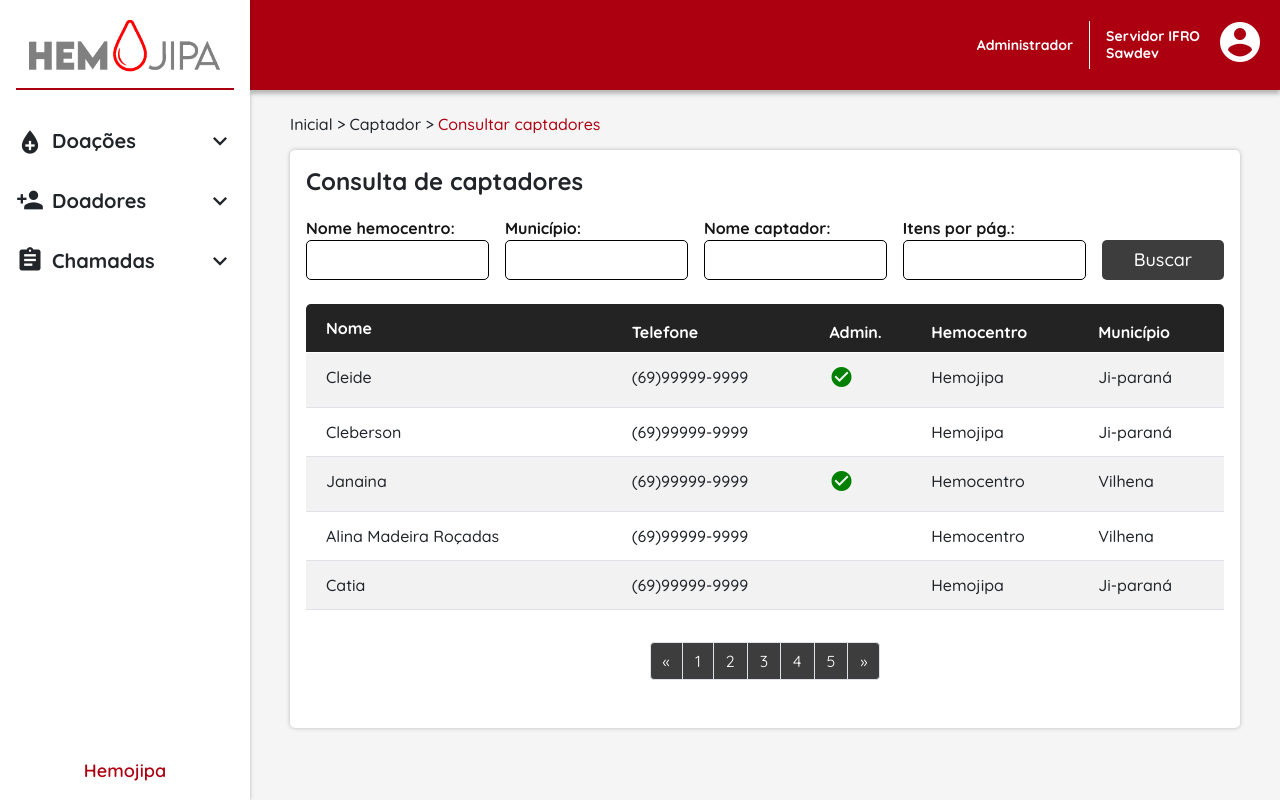
After one commit to pedroferronato/fslab-hemocentro, a Flask app: page /consultar-captadores/resultado in a window 1280 px wide. The commit adds this page. Run offline with Flask 2, Linux system fonts and the light colour scheme; parts of the project's set-up code (start-up, migrations or seed data) failed here and were passed over; some libraries are stand-ins or nearby versions.

Commit message:
Adicionando consulta de captadores
Foi adicionado a pagina de consulta de captadores e também adicionado uma parte ao base conteúdo css para mudar a cor do checked

```diff
--- a/app/controllers/captadorController.py
+++ b/app/controllers/captadorController.py
@@ -9,3 +9,13 @@ def get_user(id):
 @flaskApp.route('/novo-captador')
 def novo_captador():
     return render_template("captador.html")
+
+
+@flaskApp.route('/consultar-captadores')
+def consultar_captador():
+    return render_template("consultaCaptador.html")
+
+
+@flaskApp.route('/consultar-captadores/resultado')
+def consultar_captador_resultado():
+    return render_template("consultaCaptador.html", resultado=True)
--- a/app/static/css/baseConteudo.css
+++ b/app/static/css/baseConteudo.css
@@ -286,3 +286,8 @@ h1 {
     font-size: 24px;
     line-height: 30px;
 }
+
+.notificado{
+    font-size: 24px;
+    color: green;
+}
--- /dev/null
+++ b/app/templates/consultaCaptador.html
@@ -0,0 +1,126 @@
+{% extends 'base.html' %}
+
+{% block cabecalho %}
+<link href="{{ url_for('static', filename='css/baseConteudo.css') }}" rel="stylesheet">
+<!-- <link href="{{ url_for('static', filename='css/consultaDoadores.css') }}" rel="stylesheet"> -->
+{% endblock %}
+
+{% block conteudo %}
+<div class="contentorConteudo">
+
+    <div class="bread noselect">
+        <p>Inicial ></p>
+        <p>Captador ></p>
+        <p>Consultar captadores</p>
+    </div>
+
+    <div class="cartao noselect">
+        <div class="titulo">
+            <h1>Consulta de captadores</h1>
+        </div>
+        <div class="formulario">
+            <div class="linhaFormulario ultimaLinhaInput">
+                <div class="campo" id="divNomeHemocentro">
+                    <label for="hemocentro">Nome hemocentro:</label>
+                    <input type="text" id="hemocentro" autocomplete="off">
+                </div>
+                <div class="campo" id="divMunicipio">
+                    <label for="municipio">Município:</label>
+                    <input type="text" id="municipio" autocomplete="off">
+                </div>
+                <div class="campo" id="divNome">
+                    <label for="nome">Nome captador:</label>
+                    <input type="text" id="nome" autocomplete="off">
+                </div>
+                <div class="campo" id="divItens">
+                    <label for="itens">Itens por pág.:</label>
+                    <input type="text" id="itens" autocomplete="off">
+                </div>
+                <div>
+                    <a href="/consultar-captadores/resultado"><button class="botao btn-principal linhaMRReset">Buscar</button></a>
+                </div>
+            </div>
+
+            {% if resultado %}
+
+            <div class="linhaFormulario">
+                <table class="table table-striped tabela">
+                    <thead>
+                        <tr>
+                            <th scope="col">Nome</th>
+                            <th scope="col">Telefone</th>
+                            <th scope="col">Admin.</th>
+                            <th scope="col">Hemocentro</th>
+                            <th scope="col">Município</th>
+                        </tr>
+                    </thead>
+                    <tbody>
+                        <tr>
+                            <td>Cleide</td>
+                            <td>(69)99999-9999</td>
+                            <td><span class="material-icons notificado">check_circle</span></td>
+                            <td>Hemojipa</td>
+                            <td>Ji-paraná</td>
+                        </tr>
+                        <tr>
+                            <td>Cleberson</td>
+                            <td>(69)99999-9999</td>
+                            <td></td>
+                            <td>Hemojipa</td>
+                            <td>Ji-paraná</td>
+                        </tr>
+                        <tr>
+                            <td>Janaina</td>
+                            <td>(69)99999-9999</td>
+                            <td><span class="material-icons notificado">check_circle</span></td>
+                            <td>Hemocentro</td>
+                            <td>Vilhena</td>
+                        </tr>
+                        <tr>
+                            <td>Alina Madeira Roçadas</td>
+                            <td>(69)99999-9999</td>
+                            <td></td>
+                            <td>Hemocentro</td>
+                            <td>Vilhena</td>
+                        </tr>
+                        <tr>
+                            <td>Catia</td>
+                            <td>(69)99999-9999</td>
+                            <td></td>
+                            <td>Hemojipa</td>
+                            <td>Ji-paraná</td>
+                        </tr>
+                    </tbody>
+                </table>
+            </div>
+
+            <div class="linhaFormulario paginador">
+                <nav>
+                    <ul class="pagination">
+                        <li class="page-item">
+                            <a class="page-link" href="#" aria-label="Previous">
+                                <span aria-hidden="true">&laquo;</span>
+                            </a>
+                        </li>
+                        <li class="page-item"><a class="page-link" href="#">1</a></li>
+                        <li class="page-item"><a class="page-link" href="#">2</a></li>
+                        <li class="page-item"><a class="page-link" href="#">3</a></li>
+                        <li class="page-item"><a class="page-link" href="#">4</a></li>
+                        <li class="page-item"><a class="page-link" href="#">5</a></li>
+                        <li class="page-item">
+                            <a class="page-link" href="#" aria-label="Next">
+                                <span aria-hidden="true">&raquo;</span>
+                            </a>
+                        </li>
+                    </ul>
+                </nav>
+            </div>
+
+            {% endif %}
+
+        </div>
+    </div>
+</div>
+
+</div>
+{% endblock %}
```
